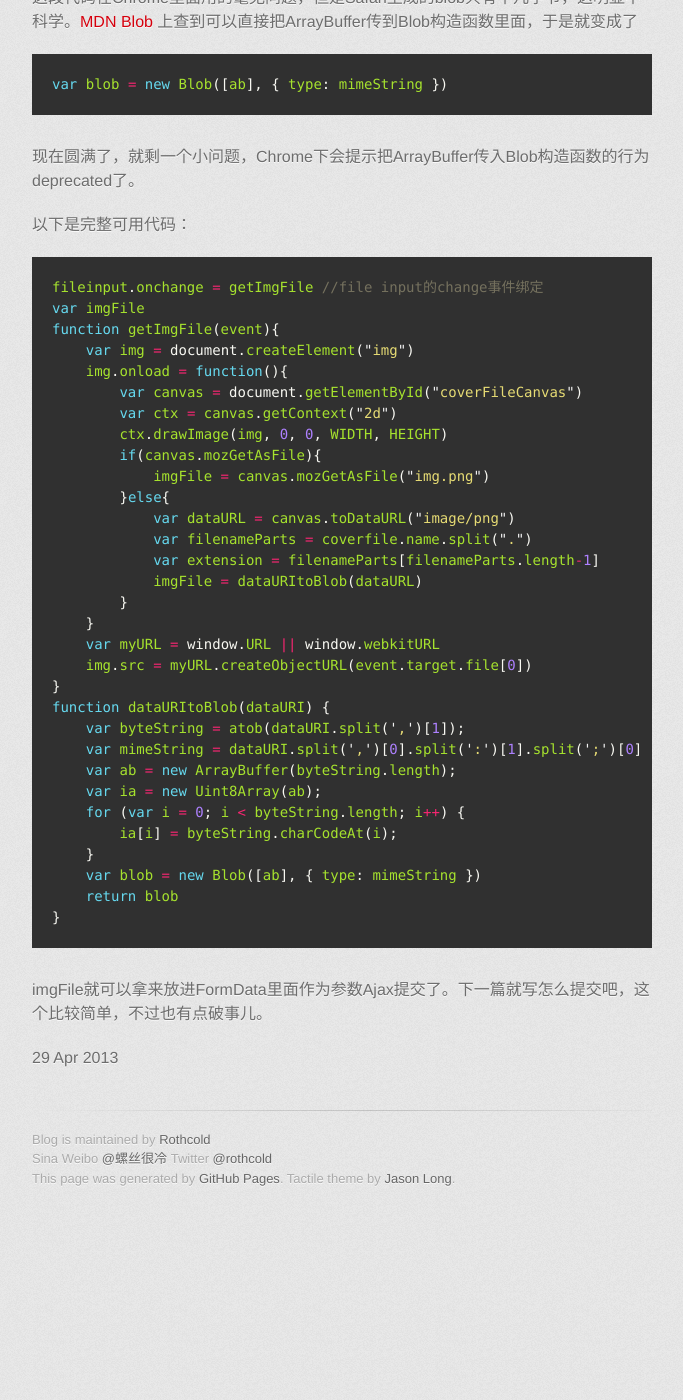
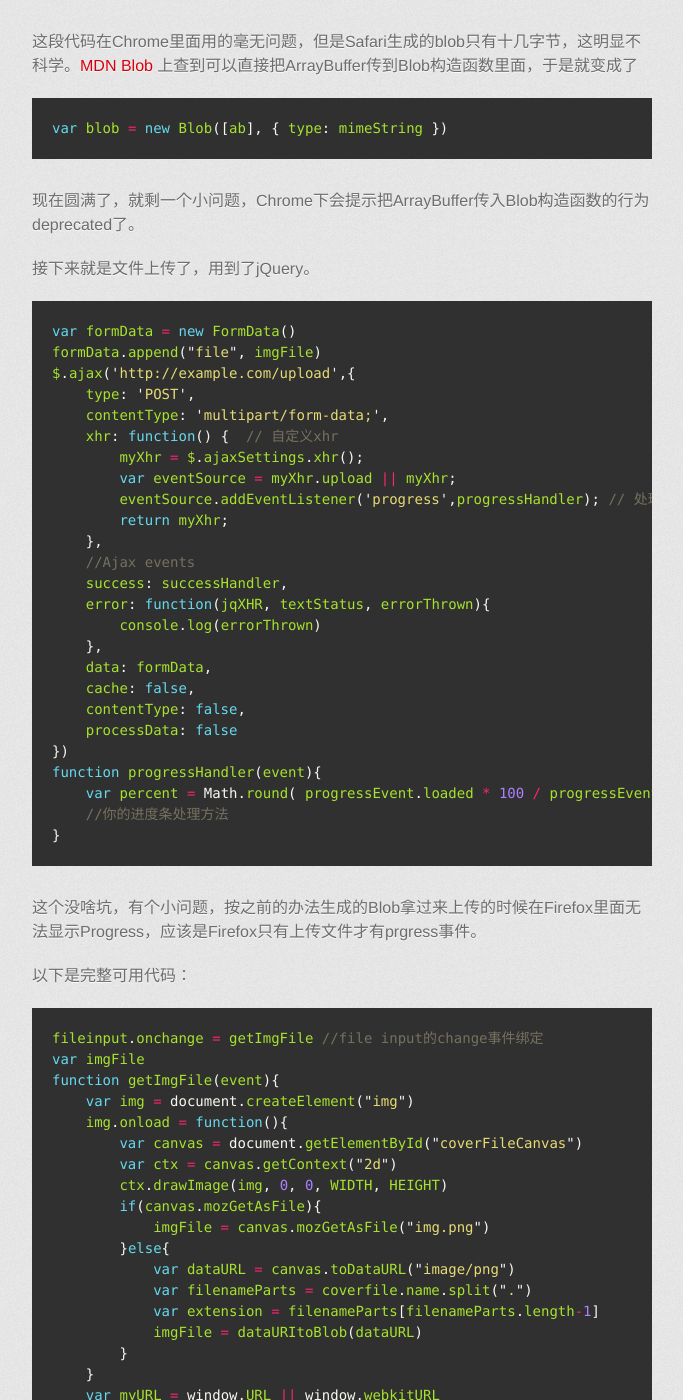
Before and after one commit to Rothcold/blog, a Jekyll site: the page built from _posts/2013-04-29-html5-canvas-img-upload.md, in a window 1280 px wide and 1400 px high, scrolled down 2397 px. Shown: the whole window, without its empty margins (298-981 px from the left). Built offline with Jekyll 4.4.1, drawn with Linux system fonts in a browser that asks for light colours; some web fonts are replaced; before the commit the page ends 3615 px from its top, so only the background shows below that; some of the changed text lies outside the part shown.

Commit message:
Post update

```diff
--- a/_posts/2013-04-29-html5-canvas-img-upload.md
+++ b/_posts/2013-04-29-html5-canvas-img-upload.md
@@ -1,9 +1,11 @@
 ---
 layout: default
-title: HTML5 Ajax Canvas缩放图片后后变成文件的方法
+title: HTML5 Ajax Canvas缩放图片后后变成文件并上传的方法
 ---
 #{{ page.title }}
-最近做的应用里面有上传图片的功能，由于图片直接丢进七牛云存储，所以不想通过服务器端程序来写缩放功能，查了一下找到一篇文章，[点我](http://hacks.mozilla.org/2011/01/how-to-develop-a-html5-image-uploader/) ，这篇总体步骤来说是OK的，但是里面有无数个坑。
+最近做的应用里面有上传图片的功能，由于图片直接丢进七牛云存储，所以不想通过服务器端程序来写缩放功能，查了一下找到一篇文章，[点我](http://hacks.mozilla.org/2011/01/how-to-develop-a-html5-image-uploader/) ，这篇总体步骤来说是OK的，但是里面有好多坑。
+
+本来准备把上传的独立一篇写出来的，后来发现太短，加到后面吧。
 
 PS：想直接看完整可以用版代码的请直接拖到最下。
 
@@ -102,6 +104,38 @@ var blob = new Blob([ab], { type: mimeString })
 
 现在圆满了，就剩一个小问题，Chrome下会提示把ArrayBuffer传入Blob构造函数的行为deprecated了。
 
+接下来就是文件上传了，用到了jQuery。
+
+{% highlight javascript %}
+var formData = new FormData()
+formData.append("file", imgFile)
+$.ajax('http://example.com/upload',{
+    type: 'POST',
+    contentType: 'multipart/form-data;',
+    xhr: function() {  // 自定义xhr
+        myXhr = $.ajaxSettings.xhr();
+        var eventSource = myXhr.upload || myXhr;
+        eventSource.addEventListener('progress',progressHandler); // 处理上传进度，大文件的时候很有必要
+        return myXhr;
+    },
+    //Ajax events
+    success: successHandler,
+    error: function(jqXHR, textStatus, errorThrown){
+        console.log(errorThrown)
+    },
+    data: formData,
+    cache: false,
+    contentType: false,
+    processData: false
+})
+function progressHandler(event){
+    var percent = Math.round( progressEvent.loaded * 100 / progressEvent.total);
+    //你的进度条处理方法
+}
+{% endhighlight %}
+
+这个没啥坑，有个小问题，按之前的办法生成的Blob拿过来上传的时候在Firefox里面无法显示Progress，应该是Firefox只有上传文件才有prgress事件。
+
 以下是完整可用代码：
 
 {% highlight javascript %}
@@ -136,9 +170,34 @@ function dataURItoBlob(dataURI) {
     var blob = new Blob([ab], { type: mimeString })
     return blob
 }
+
+function fileUpload(){
+    var formData = new FormData()
+    formData.append("file", imgFile)
+    $.ajax('http://example.com/upload',{
+        type: 'POST',
+        contentType: 'multipart/form-data;',
+        xhr: function() {  // 自定义xhr
+            myXhr = $.ajaxSettings.xhr();
+            var eventSource = myXhr.upload || myXhr;
+            eventSource.addEventListener('progress',progressHandler); // 处理上传进度，大文件的时候很有必要
+            return myXhr;
+        },
+        //Ajax events
+        success: successHandler,
+        error: function(jqXHR, textStatus, errorThrown){
+            console.log(errorThrown)
+        },
+        data: formData,
+        cache: false,
+        contentType: false,
+        processData: false
+    })
+}
+function progressHandler(event){
+    var percent = Math.round( progressEvent.loaded * 100 / progressEvent.total);
+    //你的进度条处理方法
+}
 {% endhighlight %}
 
-imgFile就可以拿来放进FormData里面作为参数Ajax提交了。下一篇就写怎么提交吧，这个比较简单，不过也有点破事儿。
-
-
 <p>{{ page.date | date_to_string }}</p>
```
